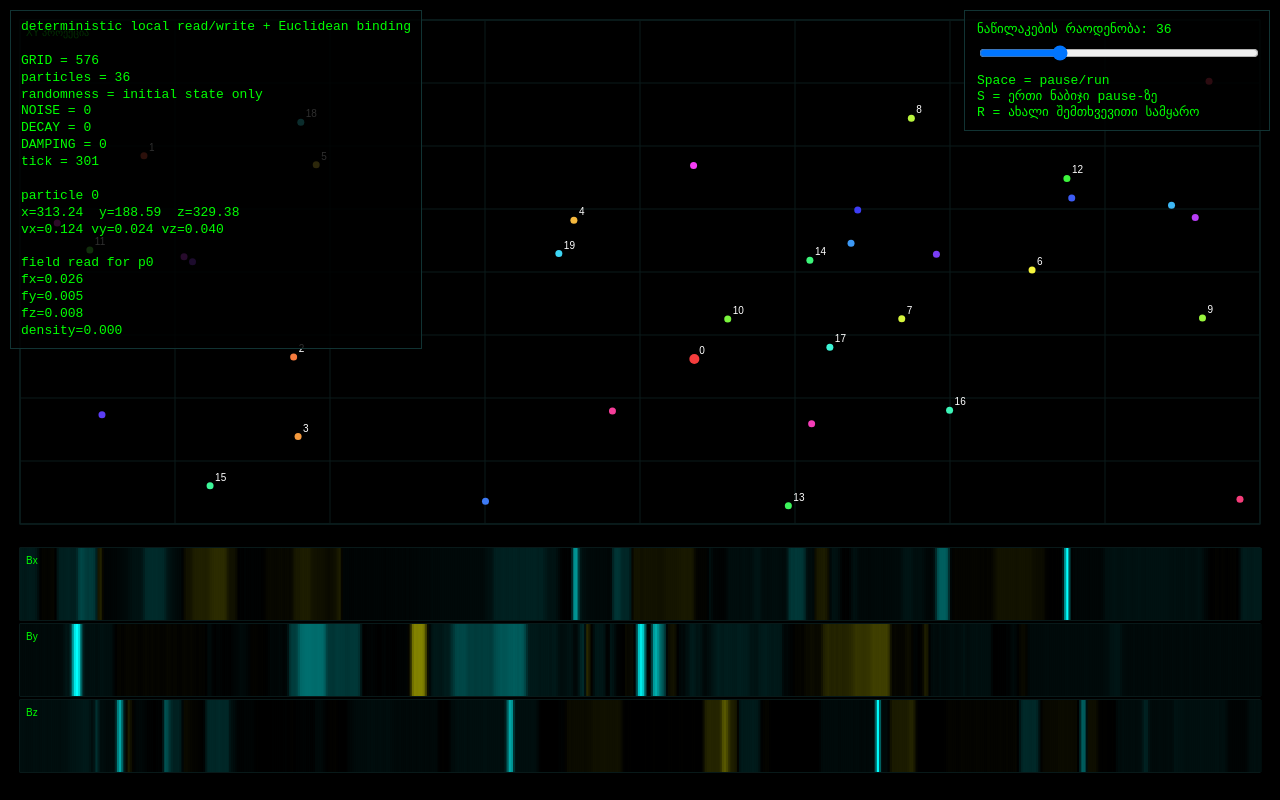
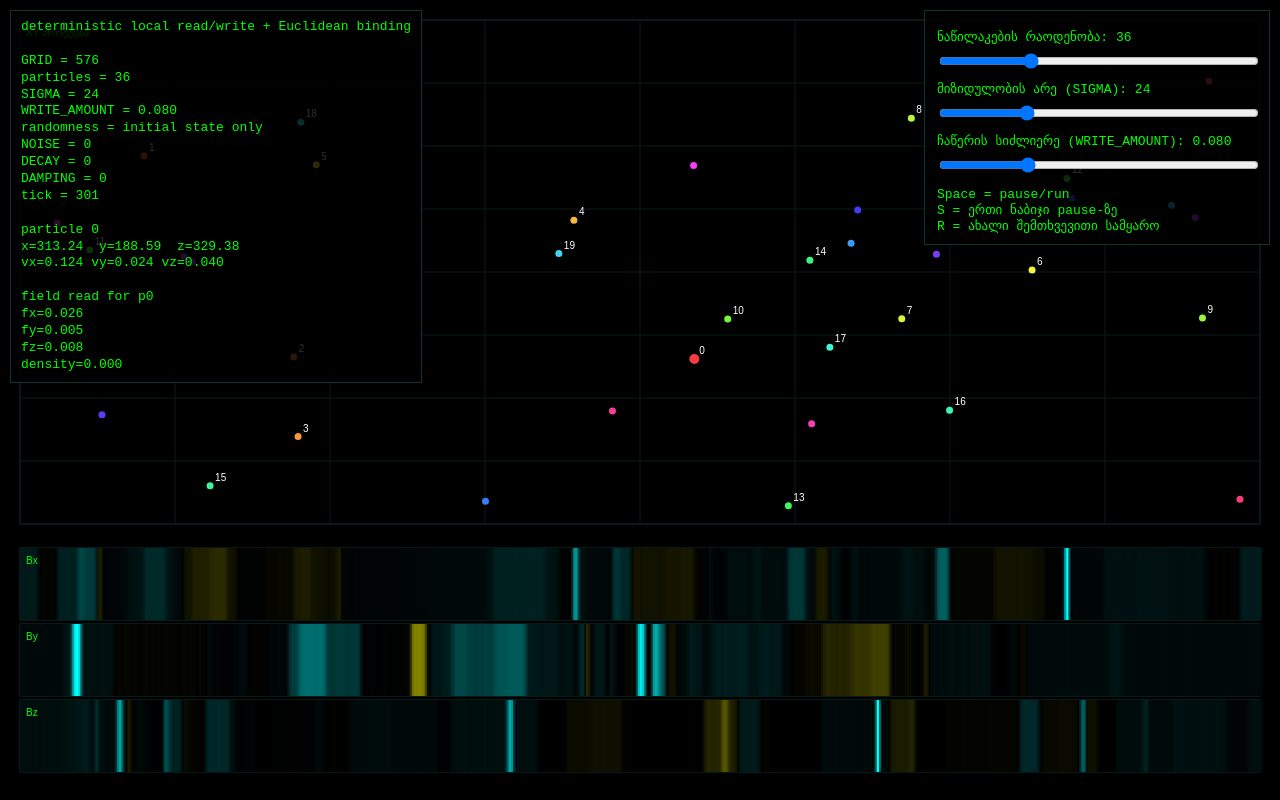
Before and after one commit to gakelytemp-creator/3DGabro, a plain HTML site: page index.html in a window 1280 px wide. Drawn offline with Linux system fonts and the light colour scheme.

Commit message:
Update index.html

```diff
--- a/index.html
+++ b/index.html
@@ -31,10 +31,11 @@
       background: rgba(0,0,0,0.82);
       padding: 10px 12px;
       border: 1px solid #133;
-      min-width: 280px;
+      min-width: 320px;
     }
     #controls label {
       display: block;
+      margin-top: 8px;
       margin-bottom: 6px;
     }
     #controls input[type="range"] {
@@ -54,7 +55,20 @@
       <span id="particleCountLabel"></span>
     </label>
     <input id="particleSlider" type="range" min="4" max="120" step="1" value="36" />
-    <div style="margin-top:8px;">
+
+    <label>
+      მიზიდულობის არე (SIGMA):
+      <span id="sigmaLabel"></span>
+    </label>
+    <input id="sigmaSlider" type="range" min="4" max="80" step="1" value="24" />
+
+    <label>
+      ჩაწერის სიძლიერე (WRITE_AMOUNT):
+      <span id="writeLabel"></span>
+    </label>
+    <input id="writeSlider" type="range" min="0.00" max="0.30" step="0.005" value="0.08" />
+
+    <div style="margin-top:10px;">
       Space = pause/run<br>
       S = ერთი ნაბიჯი pause-ზე<br>
       R = ახალი შემთხვევითი სამყარო
@@ -67,20 +81,24 @@
     const canvas = document.getElementById("c");
     const ctx = canvas.getContext("2d");
     const info = document.getElementById("info");
+
     const particleSlider = document.getElementById("particleSlider");
     const particleCountLabel = document.getElementById("particleCountLabel");
 
-    // სივრცე დაახლოებით 3x
+    const sigmaSlider = document.getElementById("sigmaSlider");
+    const sigmaLabel = document.getElementById("sigmaLabel");
+
+    const writeSlider = document.getElementById("writeSlider");
+    const writeLabel = document.getElementById("writeLabel");
+
     const GRID = 576;
-
     let PARTICLES = parseInt(particleSlider.value, 10);
 
-    const WRITE_AMOUNT = 0.08;
+    let WRITE_AMOUNT = parseFloat(writeSlider.value);
     const SPEED_LIMIT = 1.2;
 
-    // რამდენად სწრაფად იკლებს გავლენა მანძილთან
-    const SIGMA = 24;
-    const SIGMA2 = SIGMA * SIGMA;
+    let SIGMA = parseInt(sigmaSlider.value, 10);
+    let SIGMA2 = SIGMA * SIGMA;
 
     let W = 0, H = 0;
     function resize() {
@@ -126,8 +144,10 @@
 
     const particles = [];
 
-    function updateParticleLabel() {
+    function updateLabels() {
       particleCountLabel.textContent = PARTICLES;
+      sigmaLabel.textContent = SIGMA;
+      writeLabel.textContent = WRITE_AMOUNT.toFixed(3);
     }
 
     function clearFields() {
@@ -156,7 +176,7 @@
       }
 
       tickCount = 0;
-      updateParticleLabel();
+      updateLabels();
     }
 
     function readParticleField(particleIndex) {
@@ -298,7 +318,8 @@
       ctx.fillText("XY პროექცია", x + 6, y + 16);
     }
 
-    function drawPairLinks(x, y, w, h, thresholdR2 = 24 * 24) {
+    function drawPairLinks(x, y, w, h) {
+      const thresholdR2 = SIGMA * SIGMA;
       ctx.strokeStyle = "rgba(80,180,255,0.10)";
       for (let i = 0; i < particles.length; i++) {
         for (let j = i + 1; j < particles.length; j++) {
@@ -342,6 +363,8 @@
 
 GRID = ${GRID}
 particles = ${PARTICLES}
+SIGMA = ${SIGMA}
+WRITE_AMOUNT = ${WRITE_AMOUNT.toFixed(3)}
 randomness = initial state only
 NOISE = 0
 DECAY = 0
@@ -361,12 +384,23 @@ density=${r0.density.toFixed(3)}`;
 
     particleSlider.addEventListener("input", () => {
       PARTICLES = parseInt(particleSlider.value, 10);
-      updateParticleLabel();
+      updateLabels();
     });
 
     particleSlider.addEventListener("change", () => {
       PARTICLES = parseInt(particleSlider.value, 10);
       resetWorld();
+    });
+
+    sigmaSlider.addEventListener("input", () => {
+      SIGMA = parseInt(sigmaSlider.value, 10);
+      SIGMA2 = SIGMA * SIGMA;
+      updateLabels();
+    });
+
+    writeSlider.addEventListener("input", () => {
+      WRITE_AMOUNT = parseFloat(writeSlider.value);
+      updateLabels();
     });
 
     window.addEventListener("keydown", (e) => {
@@ -382,7 +416,7 @@ density=${r0.density.toFixed(3)}`;
       }
     });
 
-    updateParticleLabel();
+    updateLabels();
     resetWorld();
 
     function loop() {
```
